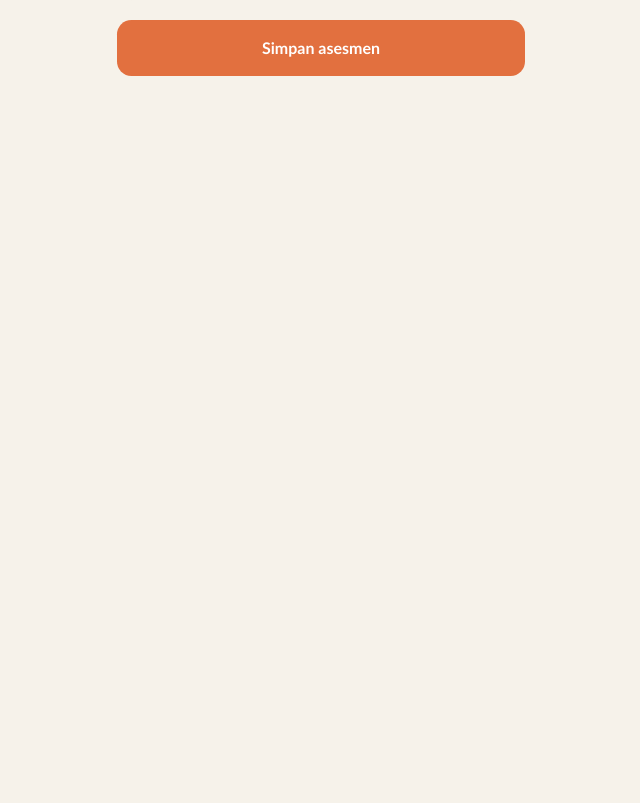
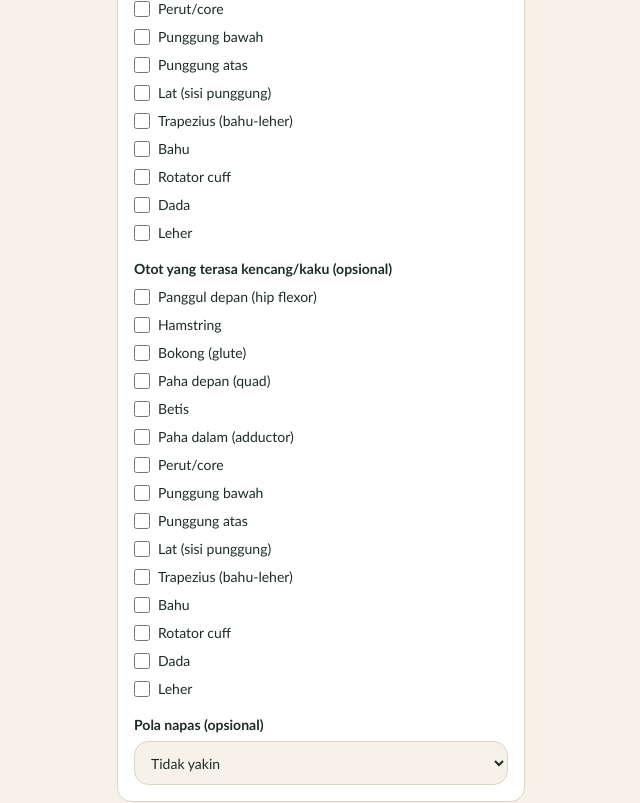
Before and after one commit to archierkarema-gth/spinecoachai, a Next.js app: page /assessment in a window 1280 px wide. Shown: the part 1200-2003 px from the top of the page, without its empty margins (319-959 px from the left). Before the commit the page ends 1386 px from the top, so only its background shows below. Built offline with nearby package versions, Linux system fonts and the light colour scheme.

Commit message:
feat(m14): add weakMuscles/tightMuscles checklists and breathingPattern select to assessment form

```diff
--- a/src/app/assessment/page.tsx
+++ b/src/app/assessment/page.tsx
@@ -27,6 +27,24 @@ const RED_FLAG_FIELDS = [
   { key: "feverWithSevereBackPain", label: "Demam disertai nyeri punggung berat" },
 ] as const;
 
+const MUSCLE_GROUP_OPTIONS: { value: string; label: string }[] = [
+  { value: "hip-flexor", label: "Panggul depan (hip flexor)" },
+  { value: "hamstring", label: "Hamstring" },
+  { value: "glute", label: "Bokong (glute)" },
+  { value: "quad", label: "Paha depan (quad)" },
+  { value: "calf", label: "Betis" },
+  { value: "adductor", label: "Paha dalam (adductor)" },
+  { value: "core", label: "Perut/core" },
+  { value: "lower-back", label: "Punggung bawah" },
+  { value: "upper-back", label: "Punggung atas" },
+  { value: "lat", label: "Lat (sisi punggung)" },
+  { value: "trap", label: "Trapezius (bahu-leher)" },
+  { value: "shoulder", label: "Bahu" },
+  { value: "rotator-cuff", label: "Rotator cuff" },
+  { value: "chest", label: "Dada" },
+  { value: "neck", label: "Leher" },
+];
+
 export default function AssessmentPage() {
   const router = useRouter();
   const { user, hydrate, hydrated, setLatestAssessment } = useAppStore();
@@ -48,6 +66,9 @@ export default function AssessmentPage() {
       painLevel: 0,
       activityLevel: "light",
       availableMinutesPerDay: 20,
+      weakMuscles: [],
+      tightMuscles: [],
+      breathingPattern: "not-sure",
       redFlags: {
         neurologicalSymptoms: false,
         bowelBladderChanges: false,
@@ -222,6 +243,66 @@ export default function AssessmentPage() {
           </div>
         </Card>
 
+        <Card className="flex flex-col gap-4">
+          <div>
+            <p className="mb-2 text-sm font-semibold text-foreground">
+              Otot yang terasa lemah (opsional)
+            </p>
+            <div className="flex flex-col gap-2">
+              {MUSCLE_GROUP_OPTIONS.map(({ value, label }) => (
+                <label
+                  key={`weak-${value}`}
+                  className="flex items-center gap-2 text-sm text-foreground"
+                >
+                  <input
+                    type="checkbox"
+                    className="h-4 w-4"
+                    value={value}
+                    {...register("weakMuscles")}
+                  />
+                  {label}
+                </label>
+              ))}
+            </div>
+          </div>
+
+          <div>
+            <p className="mb-2 text-sm font-semibold text-foreground">
+              Otot yang terasa kencang/kaku (opsional)
+            </p>
+            <div className="flex flex-col gap-2">
+              {MUSCLE_GROUP_OPTIONS.map(({ value, label }) => (
+                <label
+                  key={`tight-${value}`}
+                  className="flex items-center gap-2 text-sm text-foreground"
+                >
+                  <input
+                    type="checkbox"
+                    className="h-4 w-4"
+                    value={value}
+                    {...register("tightMuscles")}
+                  />
+                  {label}
+                </label>
+              ))}
+            </div>
+          </div>
+
+          <div>
+            <Label htmlFor="breathingPattern">Pola napas (opsional)</Label>
+            <select
+              id="breathingPattern"
+              className="h-11 w-full rounded-[var(--radius-md)] border border-border bg-background px-3 text-sm"
+              {...register("breathingPattern")}
+            >
+              <option value="not-sure">Tidak yakin</option>
+              <option value="diaphragmatic">Napas perut (diafragma)</option>
+              <option value="chest-dominant">Napas dada</option>
+              <option value="shallow">Napas dangkal</option>
+            </select>
+          </div>
+        </Card>
+
         <Card className="flex flex-col gap-3">
           <p className="text-sm font-semibold text-foreground">
             Ada salah satu dari ini?
```
